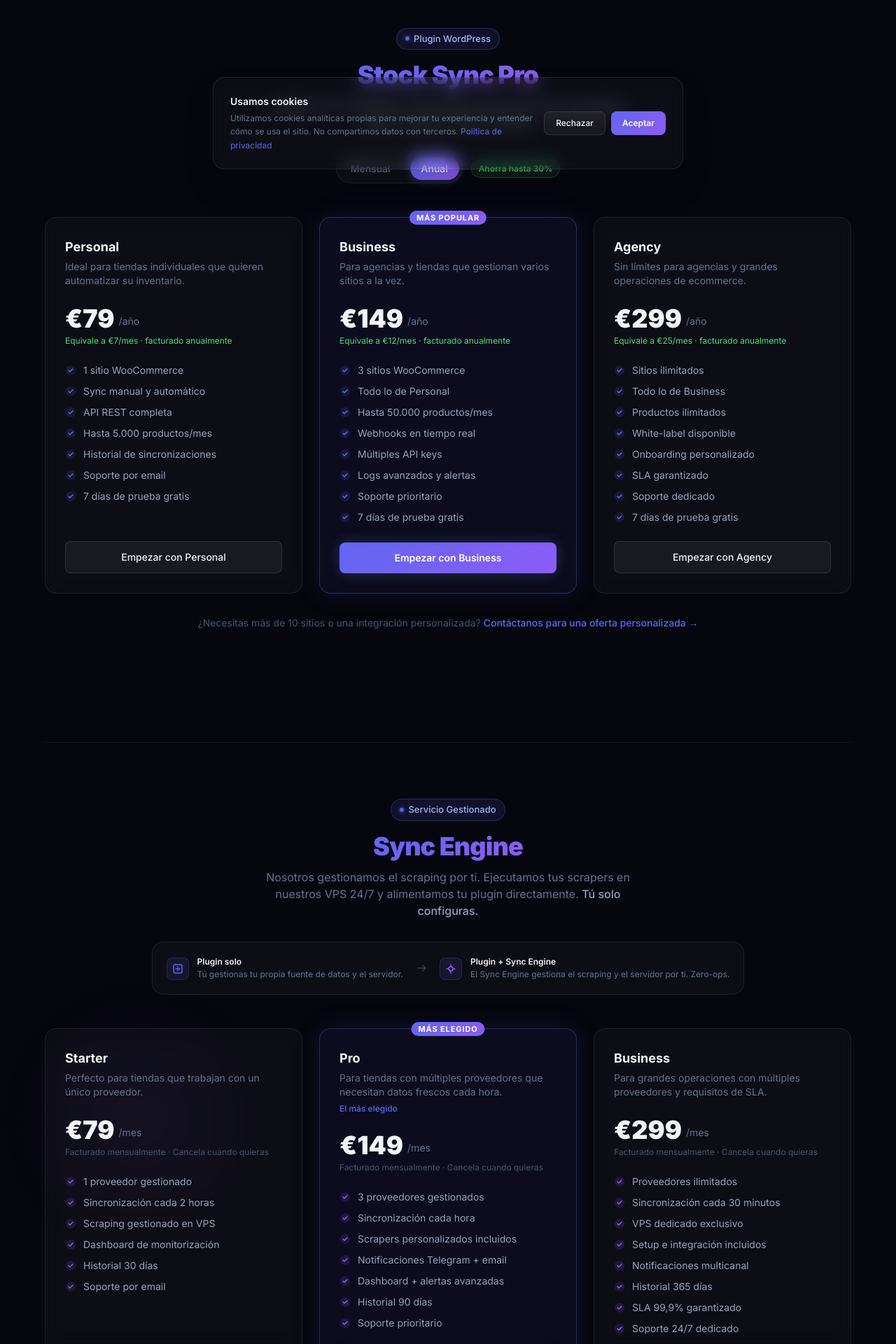
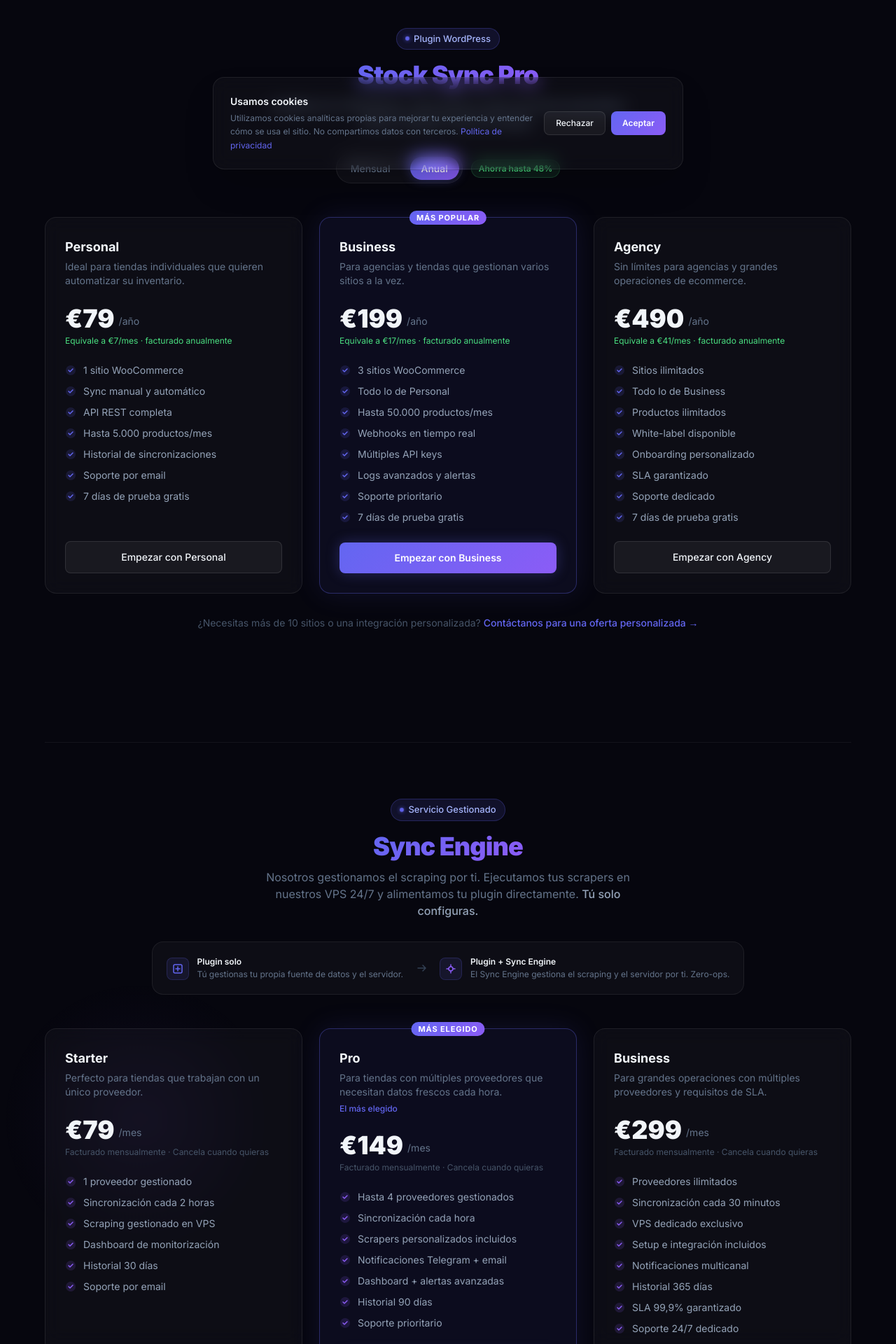
Before and after one commit to PresiDeWitt/wevica-web, a Next.js app: page /pricing in a window 1280 px wide. Shown: the part 534-2454 px from the top of the page at 70% size. Built offline with nearby package versions, Linux system fonts and the light colour scheme; no server answers.

Commit message:
pricing: sync plugin prices and update Sync Engine Pro to 4 providers
Plugin: Business €29/mes €199/año, Agency €79/mes €490/año
Sync Engine Pro: 3 providers → up to 4 providers
Annual savings badge updated to 48%

Co-Authored-By: PresiDeWitt <alexchaconortega@gmail.com>

```diff
--- a/components/pricing/PluginPlans.tsx
+++ b/components/pricing/PluginPlans.tsx
@@ -39,9 +39,9 @@
   },
   {
     name: "Business",
-    monthlyPrice: 15,
-    annualPrice: 149,
-    annualTotal: 149,
+    monthlyPrice: 29,
+    annualPrice: 199,
+    annualTotal: 199,
     popular: true,
     description: "Para agencias y tiendas que gestionan varios sitios a la vez.",
     features: [
@@ -60,9 +60,9 @@
   },
   {
     name: "Agency",
-    monthlyPrice: 29,
-    annualPrice: 299,
-    annualTotal: 299,
+    monthlyPrice: 79,
+    annualPrice: 490,
+    annualTotal: 490,
     popular: false,
     description: "Sin límites para agencias y grandes operaciones de ecommerce.",
     features: [
@@ -126,7 +126,7 @@
             </div>
             {billingAnnual && (
               <span className="text-xs font-semibold text-green-400 bg-green-400/10 border border-green-400/20 rounded-full px-2.5 py-1">
-                Ahorra hasta 30%
+                Ahorra hasta 48%
               </span>
             )}
           </div>
--- a/components/pricing/SyncEnginePlans.tsx
+++ b/components/pricing/SyncEnginePlans.tsx
@@ -39,7 +39,7 @@
     description: "Para tiendas con múltiples proveedores que necesitan datos frescos cada hora.",
     highlight: "El más elegido",
     features: [
-      "3 proveedores gestionados",
+      "Hasta 4 proveedores gestionados",
       "Sincronización cada hora",
       "Scrapers personalizados incluidos",
       "Notificaciones Telegram + email",
```
